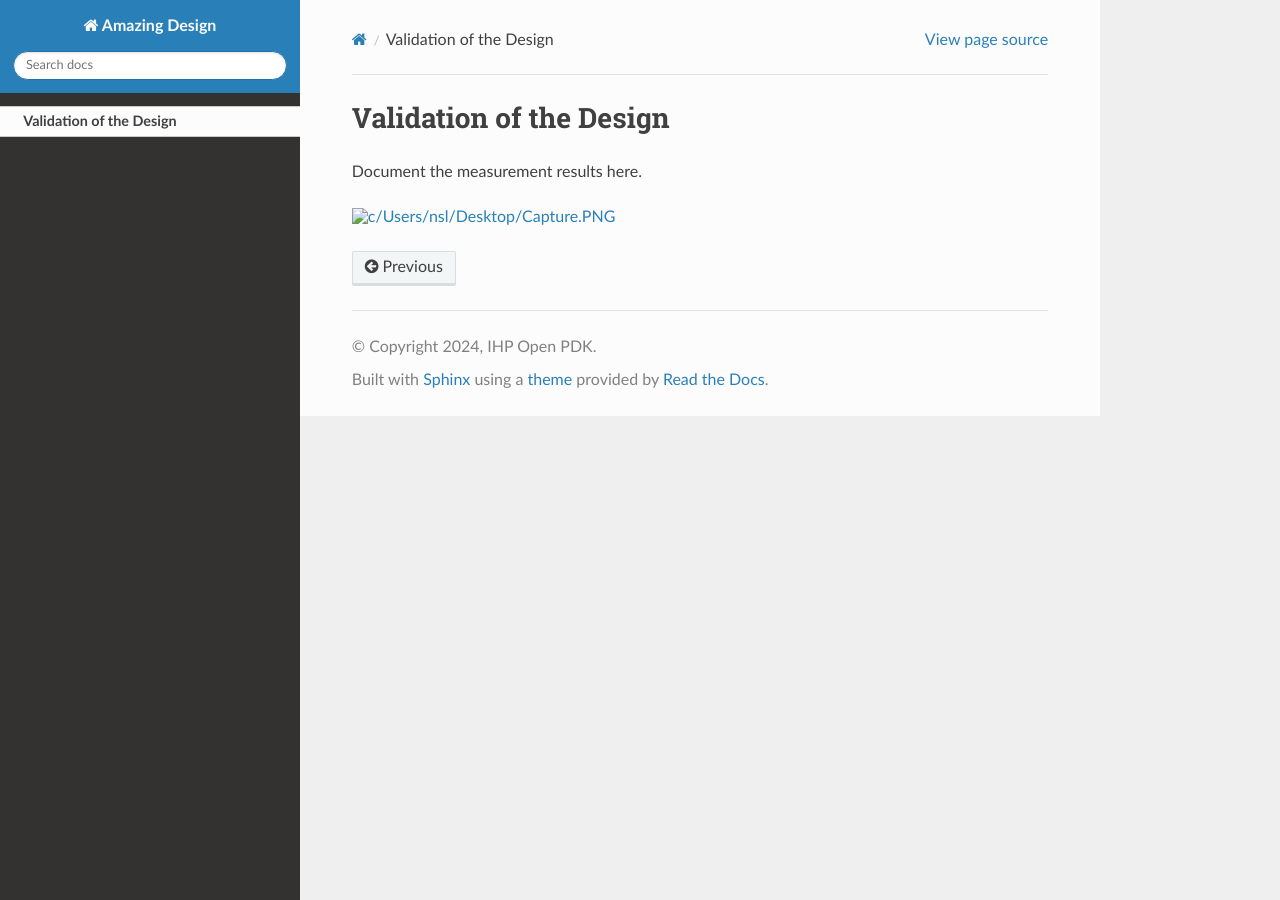
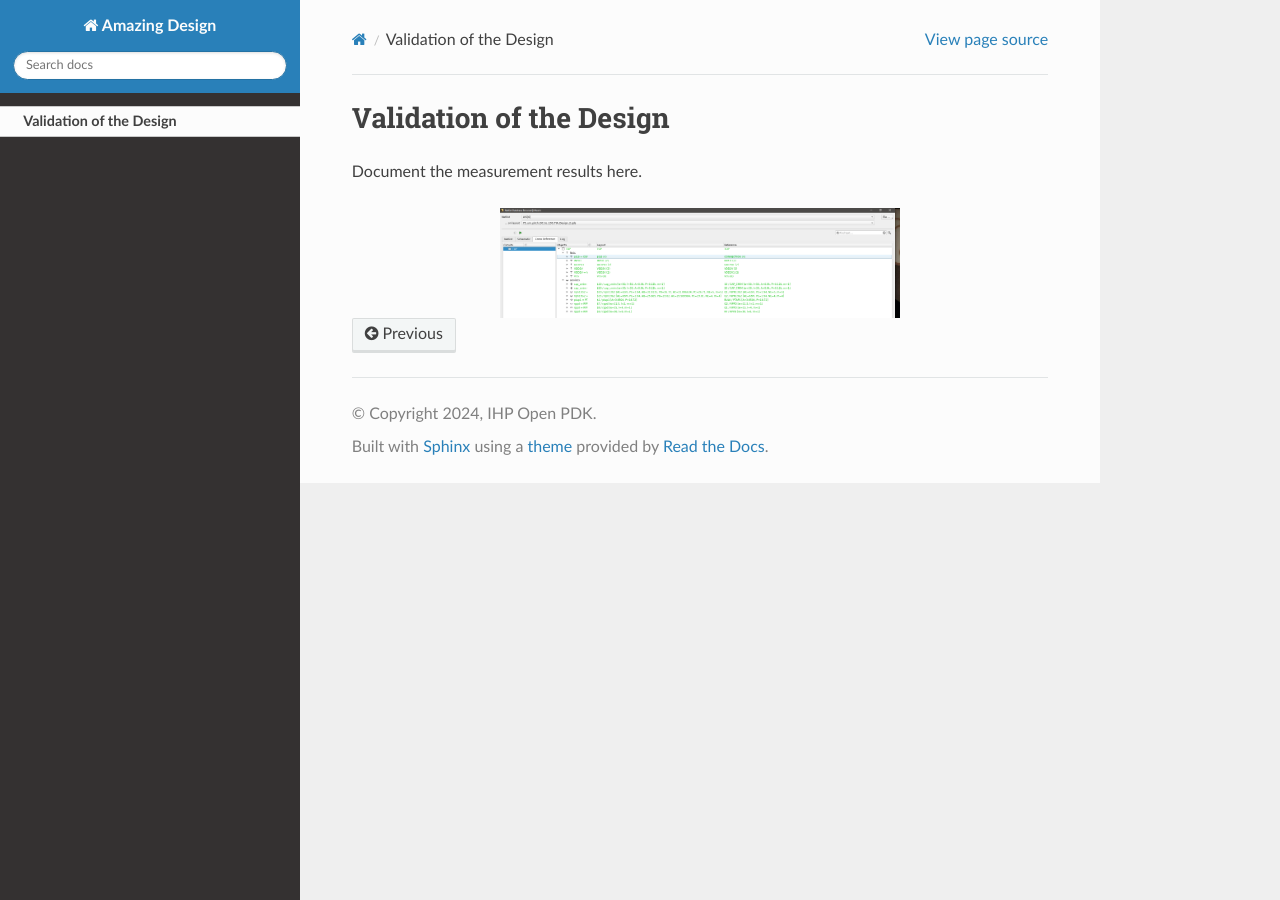
Before and after one commit to IHP-GmbH/TO_Apr2025, a Sphinx documentation site: the page built from DC_to_130_GHz_TIA/doc/source/validation.rst, in a window 1280 px wide. Built offline with Sphinx 7.4.7 and the Read the Docs theme 3.1.0, drawn with Linux system fonts in a browser that asks for light colours; pages that are not in the unit, such as notebooks, are missing from menus.

Commit message:
lvs image

```diff
--- a/DC_to_130_GHz_TIA/doc/source/validation.rst
+++ b/DC_to_130_GHz_TIA/doc/source/validation.rst
@@ -4,5 +4,7 @@ Validation  of the Design
 
 Document the measurement results here.
 
-.. image:: /c/Users/nsl/Desktop/Capture.PNG
-  :width: 400
+.. image:: _static/Capture.PNG
+    :align: center
+    :alt: IHP Logo Image.
+    :width: 400
```
